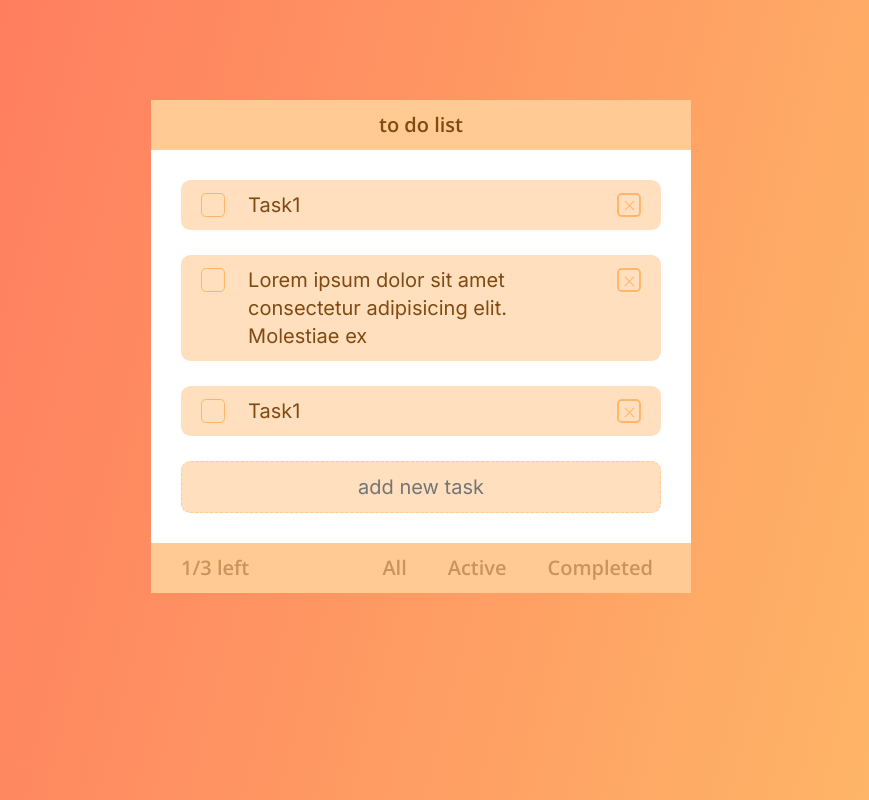
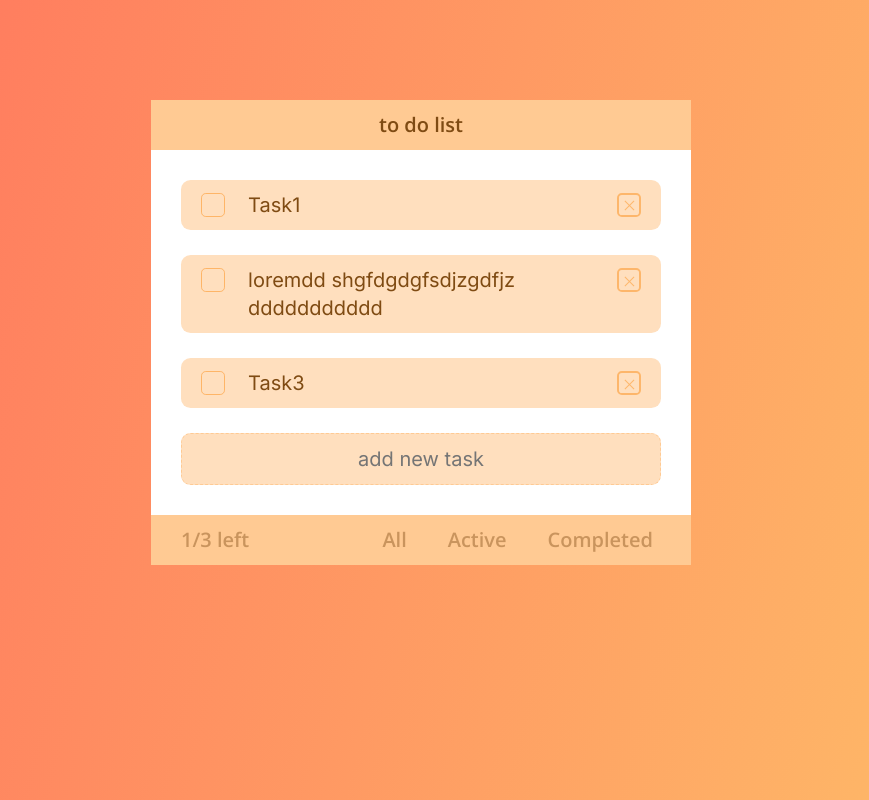
Before and after one commit to Novik-Artem/todo-vue, a Vue app: page / in a window 1280 px wide. Shown: the whole page, without its empty margins (219-1088 px from the left). Built offline with nearby package versions, Linux system fonts and the light colour scheme.

Commit message:
TD-3: - fix comments

```diff
--- a/src/components/molecules/Menu.vue
+++ b/src/components/molecules/Menu.vue
@@ -1,25 +1,22 @@
 <template>
   <form :class="$style.menu">
-    <label :class="$style.label">
-      <RadioButton />
-      <span :class="$style.item">All</span>
-    </label>
-    <label :class="$style.label">
-      <RadioButton />
-      <span :class="$style.item">Active</span>
-    </label>
-    <label :class="$style.label">
-      <RadioButton />
-      <span :class="$style.item">Completed</span>
+    <label :class="$style.label" v-for="item in items" :key="item.text">
+      <RadioBtn />
+      <span :class="$style.item">{{ item.text }}</span>
     </label>
   </form>
 </template>
 
 <script>
-import RadioButton from "../atoms/RadioButton.vue";
+import RadioBtn from "@/components/atoms/RadioBtn.vue";
 export default {
+  data() {
+    return {
+      items: [{ text: "All" }, { text: "Active" }, { text: "Completed" }],
+    };
+  },
   components: {
-    RadioButton,
+    RadioBtn,
   },
 };
 </script>
--- a/src/components/molecules/Task.vue
+++ b/src/components/molecules/Task.vue
@@ -1,29 +1,26 @@
 <template>
   <div>
-    <label :class="$style.task">
+    <label :class="$style.task" v-for="task in tasks" :key="task.text">
       <Checkbox />
-      <div :class="$style.text">Task1</div>
-      <DeleteTask />
-    </label>
-    <label :class="$style.task">
-      <Checkbox />
-      <div :class="$style.text">
-        Lorem ipsum dolor sit amet consectetur adipisicing elit. Molestiae ex
-      </div>
-      <DeleteTask />
-    </label>
-    <label :class="$style.task">
-      <Checkbox />
-      <div :class="$style.text">Task1</div>
+      <div :class="$style.text">{{ task.text }}</div>
       <DeleteTask />
     </label>
   </div>
 </template>
 
 <script>
-import Checkbox from "../atoms/Checkbox.vue";
-import DeleteTask from "../atoms/DeleteTask.vue";
+import Checkbox from "@/components/atoms/Checkbox.vue";
+import DeleteTask from "@/components/atoms/DeleteTask.vue";
 export default {
+  data() {
+    return {
+      tasks: [
+        { text: "Task1" },
+        { text: "loremdd shgfdgdgfsdjzgdfjz ddddddddddd" },
+        { text: "Task3" },
+      ],
+    };
+  },
   components: {
     Checkbox,
     DeleteTask,
--- a/src/components/organisms/Footer.vue
+++ b/src/components/organisms/Footer.vue
@@ -6,7 +6,7 @@
 </template>
 
 <script>
-import Menu from "../molecules/Menu.vue";
+import Menu from "@/components/molecules/Menu.vue";
 export default {
   components: {
     Menu,
--- a/src/components/organisms/Tasks.vue
+++ b/src/components/organisms/Tasks.vue
@@ -6,7 +6,7 @@
 </template>
 
 <script>
-import Task from "../molecules/Task.vue";
+import Task from "@/components/molecules/Task.vue";
 export default {
   components: {
     Task,
```
Also changed, not shown: src/components/atoms/RadioBtn.vue (renamed from src/components/atoms/RadioButton.vue).
